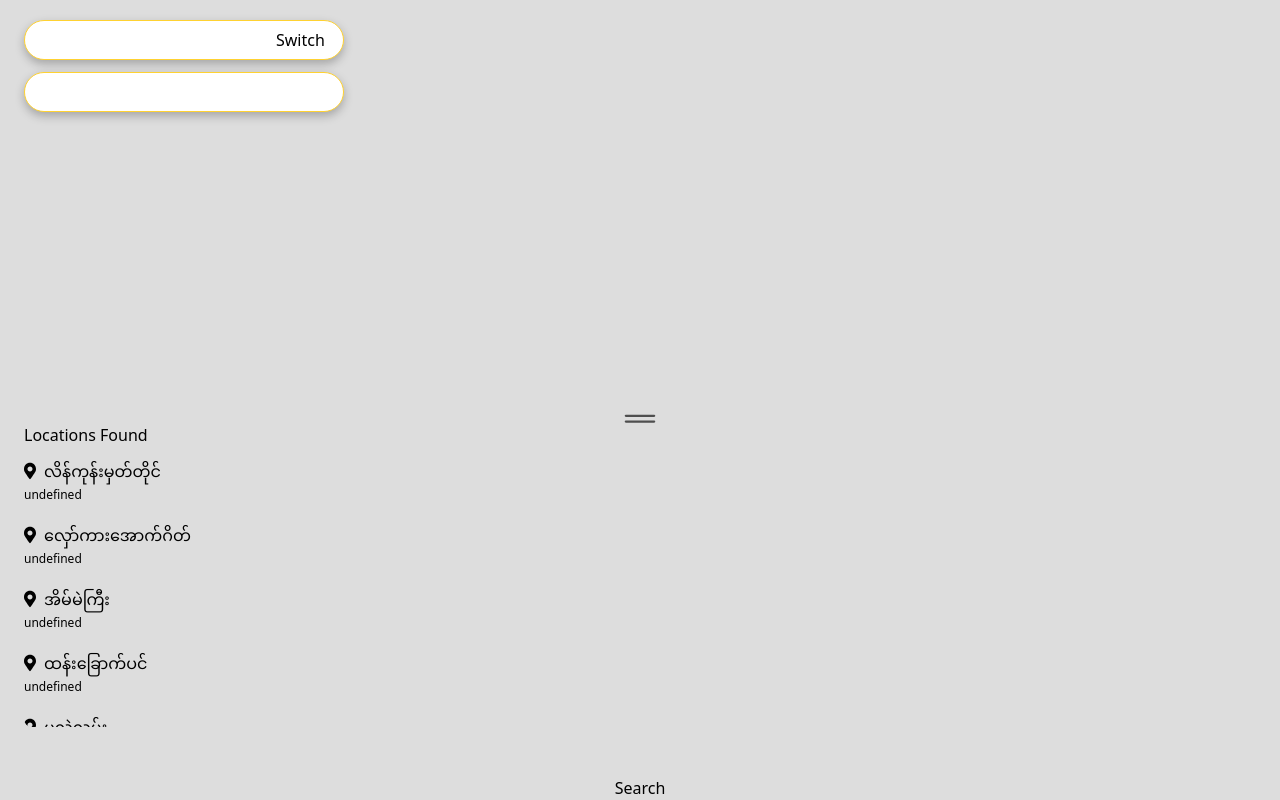
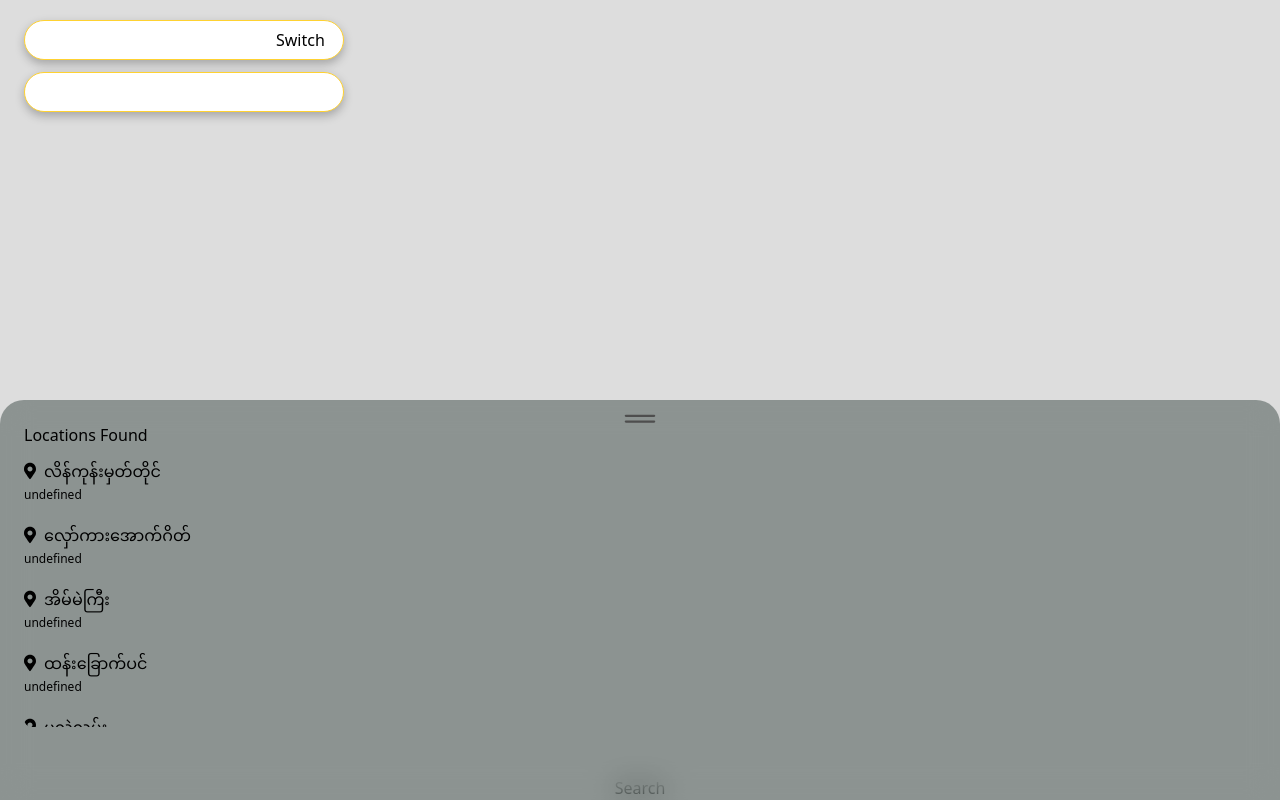
Before and after one commit to akkhayar/YBS-Directory, a SvelteKit app: page /search in a window 1280 px wide. Built offline with nearby package versions, Linux system fonts and the light colour scheme; a web font is replaced by a local one.

Commit message:
feat: add styles

```diff
--- a/src/app.postcss
+++ b/src/app.postcss
@@ -21,10 +21,16 @@
 :root {
     --color-primary: #ffd231;
     --color-primary-light: #ffe895;
+    --color-secondary-white: #FFFDF0;
 }
 
 body {
     background-color: #dddddd;
+}
+
+.bg-glass {
+    background-color: rgba(20,38,34,40%);
+    backdrop-filter: blur(15.6px);
 }
 
 .leaflet-control-container .leaflet-routing-container-hide {
```
